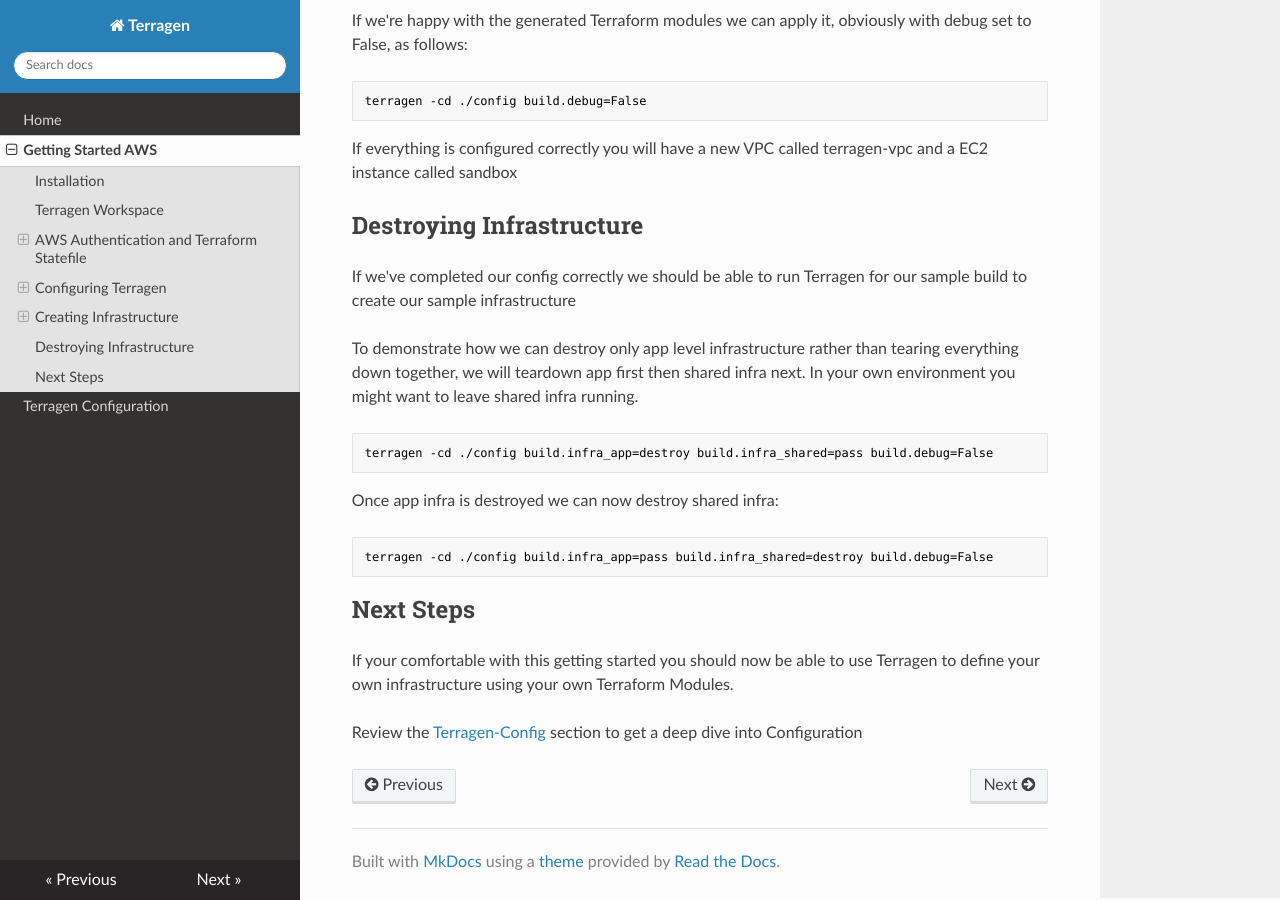
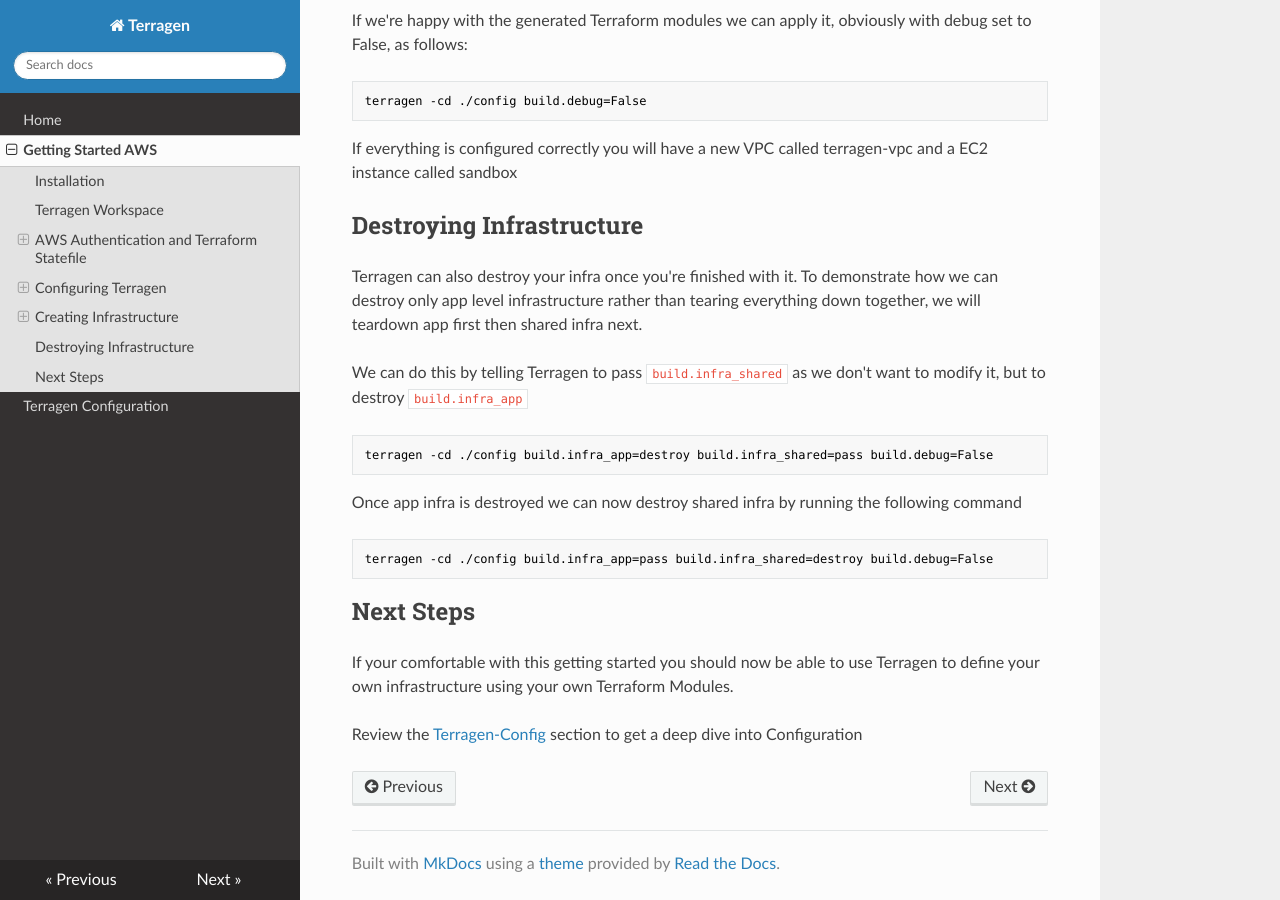
Before and after one commit to hunt3ri/terragen, an MkDocs documentation site: the page built from docs/getting-started-aws.md, in a window 1280 px wide and 900 px high, scrolled down 4210 px. Built offline with MkDocs 1.6.1, drawn with Linux system fonts in a browser that asks for light colours; nearby versions of some CDN libraries; some of the changed text lies outside the part shown.

Commit message:
update docs

````diff
--- a/docs/getting-started-aws.md
+++ b/docs/getting-started-aws.md
@@ -117,7 +117,7 @@
 ### Resolve Our Config
 For our first run lets first check that Terragen can resolve the config we created above.  We need to tell Terragen where the config directory is located using the `--config-dir` switch or `-cd` for short.  We can also optionally supply the `--config-name` switch of `-cn` for short
 ```commandline
-terragen --config-dir .\config --config-name config --cfg job --resolve
+terragen --config-dir ./config --config-name config --cfg job --resolve
 ```
 
 If successful the entire YAML of our configuration and base classes will be echod to the screen.  You can review this to see if it's what you expect.
@@ -154,15 +154,15 @@
 If everything is configured correctly you will have a new VPC called terragen-vpc and a EC2 instance called sandbox
 
 ## Destroying Infrastructure
-If we've completed our config correctly we should be able to run Terragen for our sample build to create our sample infrastructure
+Terragen can also destroy your infra once you're finished with it.  To demonstrate how we can destroy only app level infrastructure rather than tearing everything down together, we will teardown app first then shared infra next.
 
-To demonstrate how we can destroy only app level infrastructure rather than tearing everything down together, we will teardown app first then shared infra next.  In your own environment you might want to leave shared infra running.
+We can do this by telling Terragen to pass `build.infra_shared` as we don't want to modify it, but to destroy `build.infra_app`
 
 ```commandline
 terragen -cd ./config build.infra_app=destroy build.infra_shared=pass build.debug=False
 ```
 
-Once app infra is destroyed we can now destroy shared infra:
+Once app infra is destroyed we can now destroy shared infra by running the following command
 ```commandline
 terragen -cd ./config build.infra_app=pass build.infra_shared=destroy build.debug=False
 ```
````
